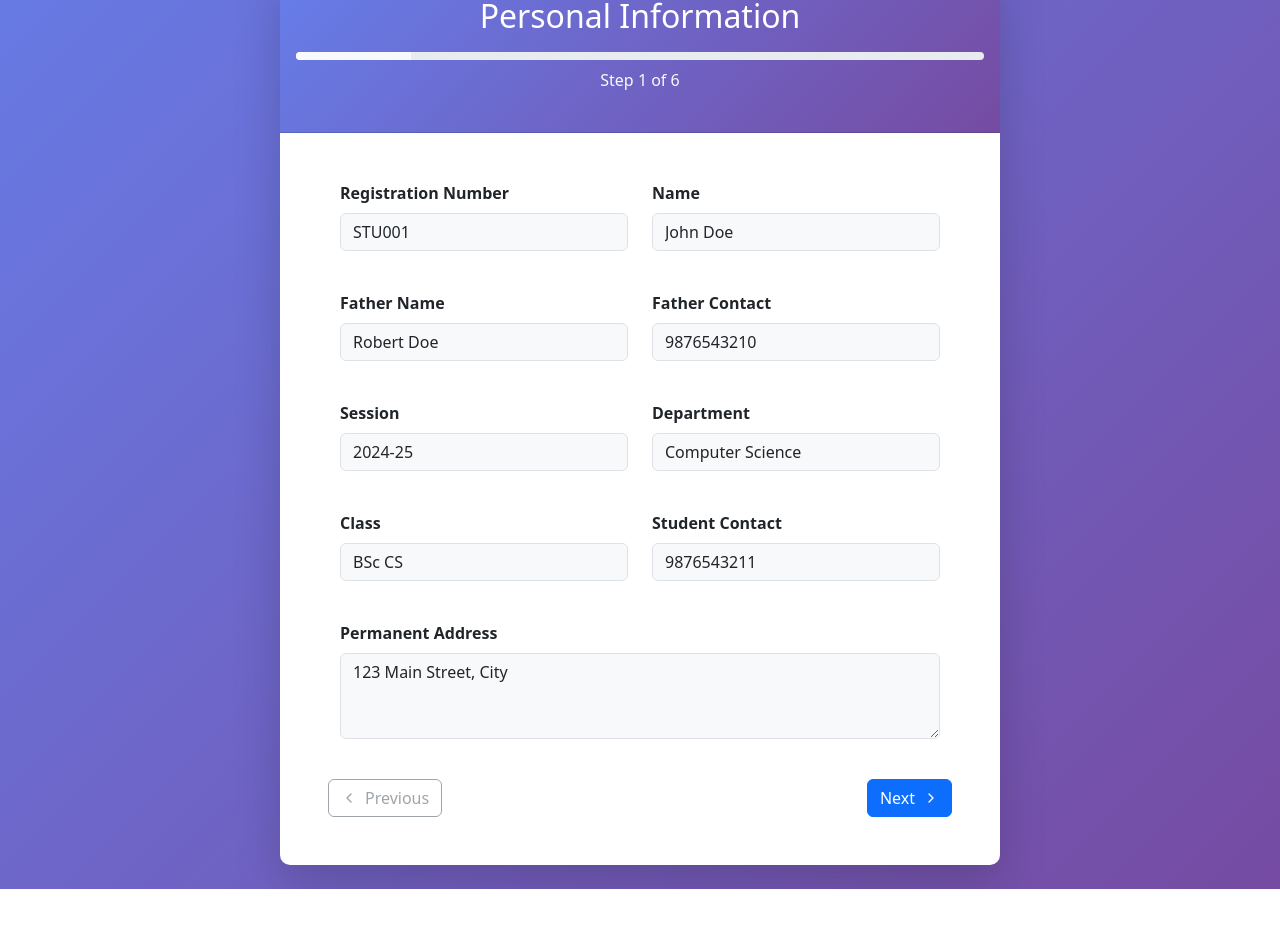
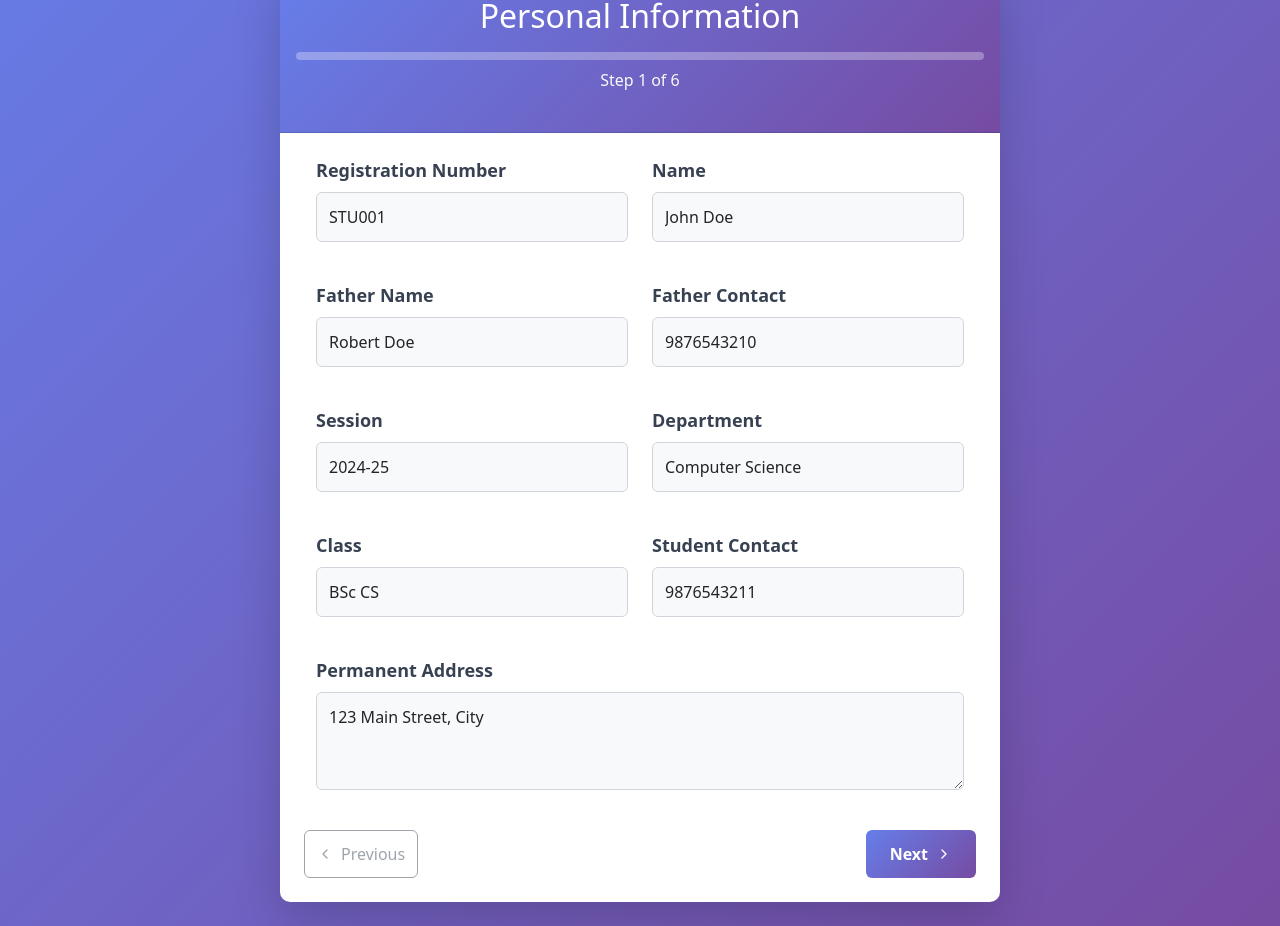
Before and after one commit to awais7012/student-info-viewer, a React (Vite) app: page / in a window 1280 px wide. Shown: the part 252-1178 px from the top of the page. Before the commit the page ends 1141 px from the top, so only its background shows below. Built offline with nearby package versions, Linux system fonts and the light colour scheme.

Commit message:
Refactor: revert to Tailwind styling
Revert to Tailwind styling and custom CSS for UI/UX.

```diff
--- a/src/components/StudentApplicationForm.tsx
+++ b/src/components/StudentApplicationForm.tsx
@@ -115,14 +115,10 @@ const StudentApplicationForm = () => {
                 {sections[currentStep].title}
               </h2>
               <div className="mb-3">
-                <div className="progress" style={{ height: '8px' }}>
+                <div className="custom-progress">
                   <div
-                    className="progress-bar bg-light"
-                    role="progressbar"
+                    className="custom-progress-bar"
                     style={{ width: `${progress}%` }}
-                    aria-valuenow={progress}
-                    aria-valuemin={0}
-                    aria-valuemax={100}
                   ></div>
                 </div>
                 <p className="mt-2 mb-0 text-light">
@@ -157,7 +153,7 @@ const StudentApplicationForm = () => {
                 ) : (
                   <button
                     onClick={handleNext}
-                    className="btn btn-primary d-flex align-items-center"
+                    className="btn-custom-primary d-flex align-items-center"
                   >
                     Next
                     <ChevronRight className="ms-2" size={16} />
--- a/src/components/form-sections/PersonalInfoSection.tsx
+++ b/src/components/form-sections/PersonalInfoSection.tsx
@@ -9,11 +9,11 @@ const PersonalInfoSection = ({ formData, setFormData }) => {
       <div className="row g-4">
         <div className="col-12 col-md-6">
           <div className="mb-3">
-            <label htmlFor="registration" className="form-label fw-bold">Registration Number</label>
+            <label htmlFor="registration" className="custom-form-label">Registration Number</label>
             <input
               id="registration"
               type="text"
-              className="form-control bg-light"
+              className="form-control custom-form-control bg-light"
               value={formData.registration || ""}
               readOnly
             />
@@ -22,11 +22,11 @@ const PersonalInfoSection = ({ formData, setFormData }) => {
 
         <div className="col-12 col-md-6">
           <div className="mb-3">
-            <label htmlFor="name" className="form-label fw-bold">Name</label>
+            <label htmlFor="name" className="custom-form-label">Name</label>
             <input
               id="name"
               type="text"
-              className="form-control bg-light"
+              className="form-control custom-form-control bg-light"
               value={formData.name || ""}
               readOnly
             />
@@ -35,11 +35,11 @@ const PersonalInfoSection = ({ formData, setFormData }) => {
 
         <div className="col-12 col-md-6">
           <div className="mb-3">
-            <label htmlFor="fatherName" className="form-label fw-bold">Father Name</label>
+            <label htmlFor="fatherName" className="custom-form-label">Father Name</label>
             <input
               id="fatherName"
               type="text"
-              className="form-control bg-light"
+              className="form-control custom-form-control bg-light"
               value={formData.fatherName || ""}
               readOnly
             />
@@ -48,11 +48,11 @@ const PersonalInfoSection = ({ formData, setFormData }) => {
 
         <div className="col-12 col-md-6">
           <div className="mb-3">
-            <label htmlFor="fatherContact" className="form-label fw-bold">Father Contact</label>
+            <label htmlFor="fatherContact" className="custom-form-label">Father Contact</label>
             <input
               id="fatherContact"
               type="text"
-              className="form-control bg-light"
+              className="form-control custom-form-control bg-light"
               value={formData.fatherContact || ""}
               readOnly
             />
@@ -61,11 +61,11 @@ const PersonalInfoSection = ({ formData, setFormData }) => {
 
         <div className="col-12 col-md-6">
           <div className="mb-3">
-            <label htmlFor="session" className="form-label fw-bold">Session</label>
+            <label htmlFor="session" className="custom-form-label">Session</label>
             <input
               id="session"
               type="text"
-              className="form-control bg-light"
+              className="form-control custom-form-control bg-light"
               value={formData.session || ""}
               readOnly
             />
@@ -74,11 +74,11 @@ const PersonalInfoSection = ({ formData, setFormData }) => {
 
         <div className="col-12 col-md-6">
           <div className="mb-3">
-            <label htmlFor="department" className="form-label fw-bold">Department</label>
+            <label htmlFor="department" className="custom-form-label">Department</label>
             <input
               id="department"
               type="text"
-              className="form-control bg-light"
+              className="form-control custom-form-control bg-light"
               value={formData.department || ""}
               readOnly
             />
@@ -87,11 +87,11 @@ const PersonalInfoSection = ({ formData, setFormData }) => {
 
         <div className="col-12 col-md-6">
           <div className="mb-3">
-            <label htmlFor="class" className="form-label fw-bold">Class</label>
+            <label htmlFor="class" className="custom-form-label">Class</label>
             <input
               id="class"
               type="text"
-              className="form-control bg-light"
+              className="form-control custom-form-control bg-light"
               value={formData.class || ""}
               readOnly
             />
@@ -100,11 +100,11 @@ const PersonalInfoSection = ({ formData, setFormData }) => {
 
         <div className="col-12 col-md-6">
           <div className="mb-3">
-            <label htmlFor="studentContact" className="form-label fw-bold">Student Contact</label>
+            <label htmlFor="studentContact" className="custom-form-label">Student Contact</label>
             <input
               id="studentContact"
               type="text"
-              className="form-control bg-light"
+              className="form-control custom-form-control bg-light"
               value={formData.studentContact || ""}
               readOnly
             />
@@ -113,10 +113,10 @@ const PersonalInfoSection = ({ formData, setFormData }) => {
 
         <div className="col-12">
           <div className="mb-3">
-            <label htmlFor="address" className="form-label fw-bold">Permanent Address</label>
+            <label htmlFor="address" className="custom-form-label">Permanent Address</label>
             <textarea
               id="address"
-              className="form-control bg-light"
+              className="form-control custom-form-control bg-light"
               value={formData.address || ""}
               readOnly
               rows={3}
--- a/src/index.css
+++ b/src/index.css
@@ -1,7 +1,7 @@
 
 @import 'bootstrap/dist/css/bootstrap.min.css';
 
-/* Custom CSS for additional styling if needed */
+/* Custom CSS to replicate original Tailwind design */
 .bg-gradient-custom {
   background: linear-gradient(135deg, #667eea 0%, #764ba2 100%);
 }
@@ -11,3 +11,219 @@
   border-radius: 10px;
   box-shadow: 0 4px 6px rgba(0, 0, 0, 0.1);
 }
+
+/* Custom card styling to match original */
+.custom-card {
+  border: none;
+  box-shadow: 0 2px 4px rgba(0, 0, 0, 0.1);
+  border-radius: 8px;
+  margin-bottom: 1.5rem;
+}
+
+.custom-card-header {
+  border-radius: 8px 8px 0 0;
+  padding: 1rem 1.5rem;
+  font-weight: 600;
+  font-size: 1.125rem;
+  margin-bottom: 0;
+}
+
+.custom-card-body {
+  padding: 1.5rem;
+}
+
+/* Primary theme colors */
+.bg-primary-custom {
+  background-color: #0d6efd;
+}
+
+.bg-info-custom {
+  background-color: #0dcaf0;
+}
+
+.bg-success-custom {
+  background-color: #198754;
+}
+
+.bg-secondary-custom {
+  background-color: #6c757d;
+}
+
+.bg-warning-custom {
+  background-color: #ffc107;
+}
+
+/* Light background variants */
+.bg-primary-light {
+  background-color: rgba(13, 110, 253, 0.1);
+  border-radius: 8px;
+  padding: 1.5rem;
+}
+
+.bg-info-light {
+  background-color: rgba(13, 202, 240, 0.1);
+  border-radius: 8px;
+  padding: 1.5rem;
+}
+
+.bg-success-light {
+  background-color: rgba(25, 135, 84, 0.1);
+  border-radius: 8px;
+  padding: 1.5rem;
+}
+
+.bg-warning-light {
+  background-color: rgba(255, 193, 7, 0.1);
+  border-radius: 8px;
+  padding: 1.5rem;
+}
+
+/* Form styling */
+.custom-form-label {
+  font-weight: 600;
+  font-size: 1.125rem;
+  margin-bottom: 0.5rem;
+  color: #374151;
+}
+
+.custom-form-control {
+  border: 1px solid #d1d5db;
+  border-radius: 6px;
+  padding: 0.75rem;
+  font-size: 1rem;
+}
+
+.custom-form-control:focus {
+  border-color: #0d6efd;
+  box-shadow: 0 0 0 0.2rem rgba(13, 110, 253, 0.25);
+}
+
+/* Checkbox styling */
+.custom-checkbox-container {
+  background-color: rgba(13, 110, 253, 0.1);
+  border-radius: 8px;
+  padding: 1.5rem;
+  margin-bottom: 1.5rem;
+}
+
+.custom-checkbox-label {
+  font-weight: 600;
+  font-size: 1.125rem;
+  margin-left: 0.5rem;
+}
+
+/* Border accent */
+.border-left-primary {
+  border-left: 4px solid #0d6efd;
+}
+
+.border-left-success {
+  border-left: 4px solid #198754;
+}
+
+/* Button styling */
+.btn-custom-primary {
+  background: linear-gradient(135deg, #667eea 0%, #764ba2 100%);
+  border: none;
+  border-radius: 6px;
+  padding: 0.75rem 1.5rem;
+  font-weight: 600;
+  color: white;
+  transition: all 0.2s;
+}
+
+.btn-custom-primary:hover {
+  transform: translateY(-1px);
+  box-shadow: 0 4px 8px rgba(0, 0, 0, 0.15);
+  color: white;
+}
+
+/* Progress bar styling */
+.custom-progress {
+  height: 8px;
+  background-color: rgba(255, 255, 255, 0.3);
+  border-radius: 4px;
+}
+
+.custom-progress-bar {
+  background-color: rgba(255, 255, 255, 0.9);
+  border-radius: 4px;
+  transition: width 0.3s ease;
+}
+
+/* Text colors */
+.text-primary-emphasis {
+  color: #0a58ca;
+}
+
+.text-success-emphasis {
+  color: #146c43;
+}
+
+.text-info-emphasis {
+  color: #087990;
+}
+
+.text-warning-emphasis {
+  color: #997404;
+}
+
+/* Upload button styling */
+.btn-upload {
+  border: 2px dashed #6c757d;
+  background-color: #f8f9fa;
+  color: #6c757d;
+  border-radius: 6px;
+  padding: 1rem;
+  width: 100%;
+  transition: all 0.2s;
+}
+
+.btn-upload:hover {
+  border-color: #0d6efd;
+  color: #0d6efd;
+  background-color: rgba(13, 110, 253, 0.05);
+}
+
+/* Alert styling */
+.custom-alert {
+  border-radius: 8px;
+  padding: 1rem;
+  margin-bottom: 1rem;
+}
+
+.custom-alert-success {
+  background-color: rgba(25, 135, 84, 0.1);
+  border: 1px solid rgba(25, 135, 84, 0.3);
+  color: #146c43;
+}
+
+.custom-alert-warning {
+  background-color: rgba(255, 193, 7, 0.1);
+  border: 1px solid rgba(255, 193, 7, 0.3);
+  color: #997404;
+}
+
+.custom-alert-info {
+  background-color: rgba(13, 202, 240, 0.1);
+  border: 1px solid rgba(13, 202, 240, 0.3);
+  color: #087990;
+}
+
+/* Small text */
+.text-small {
+  font-size: 0.875rem;
+}
+
+/* Spacing utilities */
+.mb-4 {
+  margin-bottom: 1.5rem !important;
+}
+
+.mt-4 {
+  margin-top: 1.5rem !important;
+}
+
+.p-4 {
+  padding: 1.5rem !important;
+}
```
Also changed, not shown: src/components/form-sections/GuardianInfoSection.tsx (+15 -13 lines).
